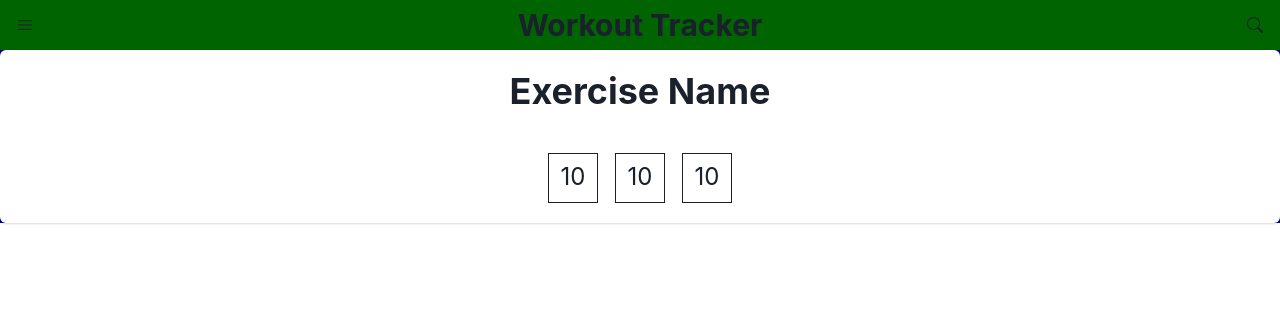
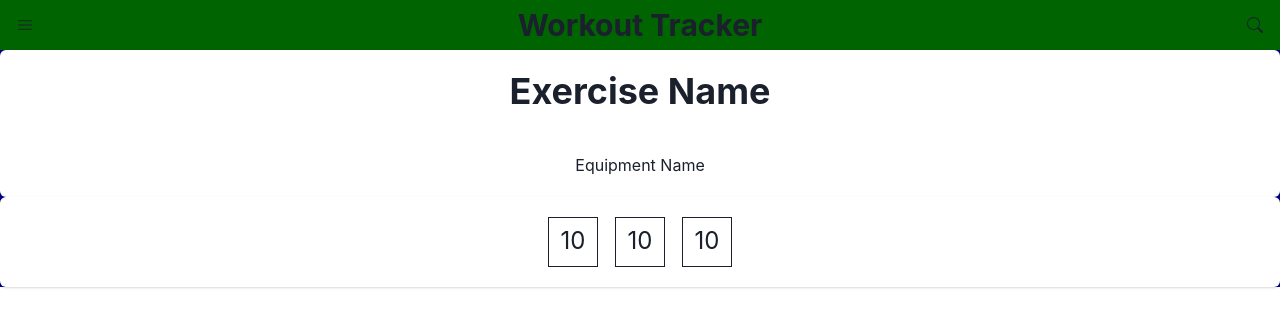
Before and after one commit to MarcinMN/workout-tracker, a React (Vite) app: page / in a window 1280 px wide. Shown: the top 326 px of the page. Built offline with nearby package versions, Linux system fonts and the light colour scheme.

Commit message:
Created separate SetCard component.

```diff
--- a/src/App.tsx
+++ b/src/App.tsx
@@ -1,6 +1,7 @@
 import { Grid, GridItem } from "@chakra-ui/react";
 import NavBar from "./components/NavBar";
 import ExerciseCard from "./components/ExerciseCard";
+import SetCard from "./components/SetCard";
 
 function App() {
   return (
@@ -10,6 +11,7 @@ function App() {
       </GridItem>
       <GridItem area="main" bg="darkblue">
         <ExerciseCard />
+        <SetCard />
       </GridItem>
     </Grid>
   );
--- a/src/components/ExerciseCard.tsx
+++ b/src/components/ExerciseCard.tsx
@@ -1,5 +1,4 @@
-import { Card, CardBody, CardHeader, Heading } from "@chakra-ui/react";
-import SetTotals from "./SetTotals";
+import { Card, CardBody, CardHeader, Heading, Text } from "@chakra-ui/react";
 
 const ExerciseCard = () => {
   return (
@@ -8,7 +7,7 @@ const ExerciseCard = () => {
         <Heading>Exercise Name</Heading>
       </CardHeader>
       <CardBody>
-        <SetTotals />
+        <Text>Equipment Name</Text>
       </CardBody>
     </Card>
   );
--- /dev/null
+++ b/src/components/SetCard.tsx
@@ -0,0 +1,15 @@
+import { Card, CardBody } from "@chakra-ui/react";
+import React from "react";
+import SetTotals from "./SetTotals";
+
+const SetCard = () => {
+  return (
+    <Card align="center">
+      <CardBody>
+        <SetTotals />
+      </CardBody>
+    </Card>
+  );
+};
+
+export default SetCard;
```
